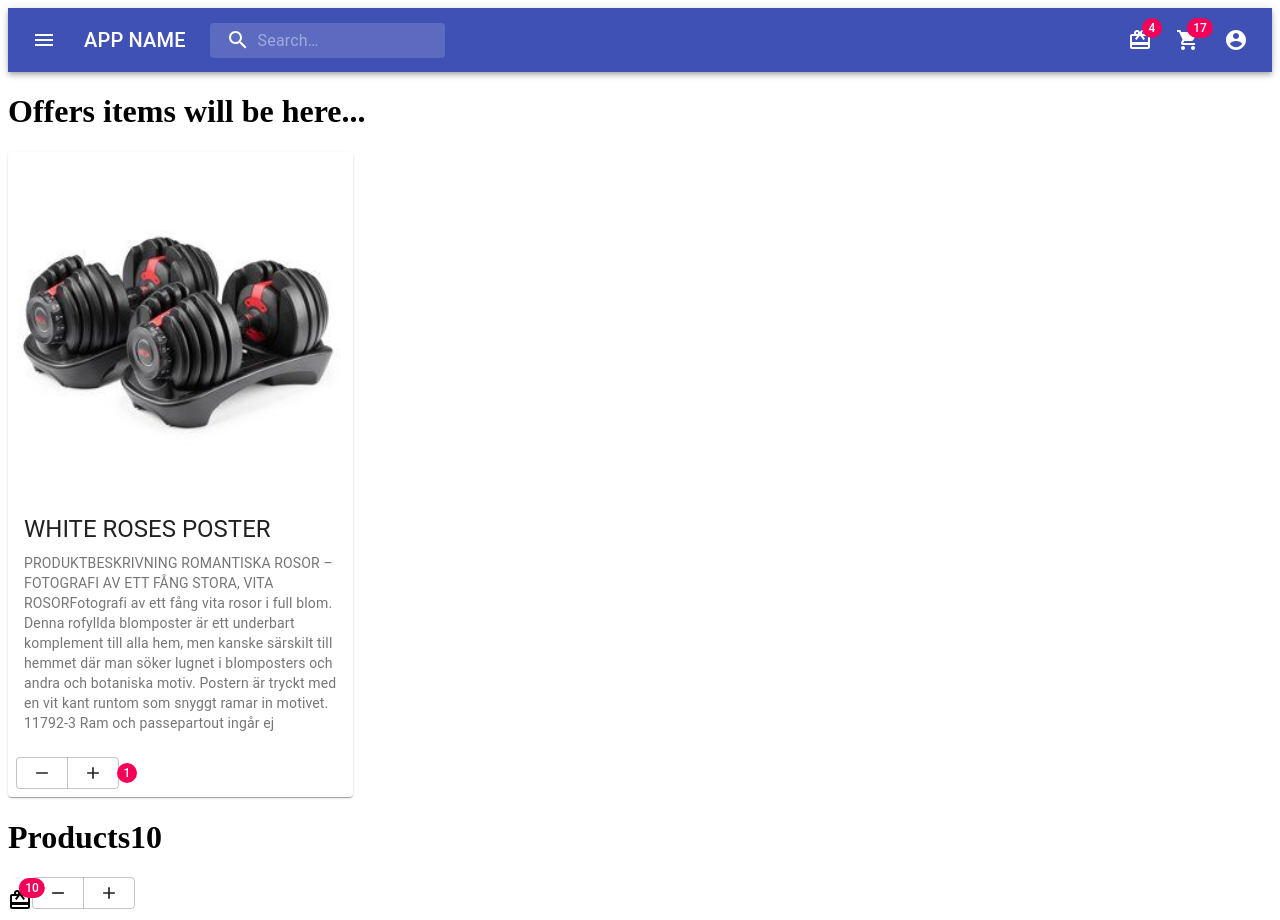
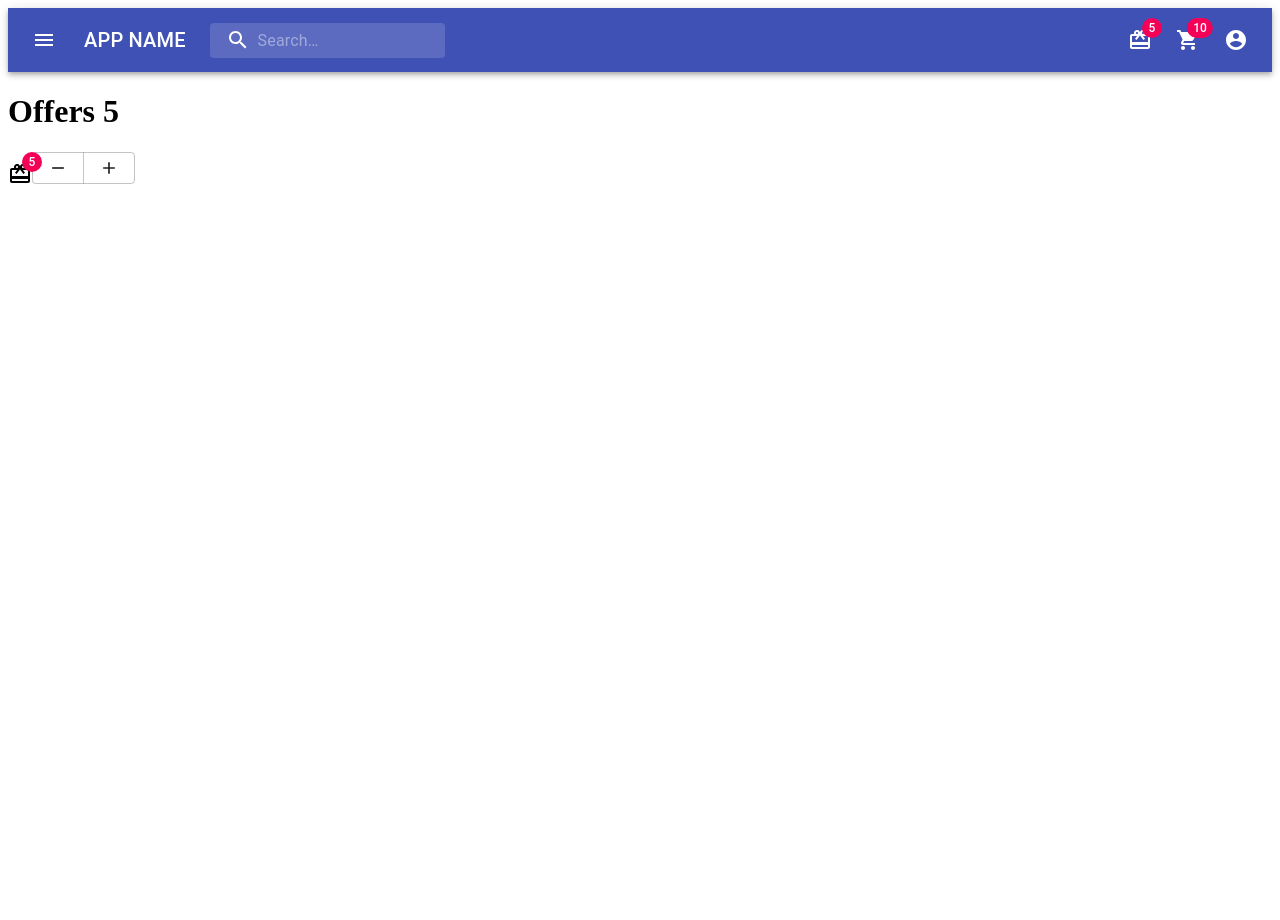
Before and after one commit to YasminSakhnini/redux-with-react, a React (Create React App) app in the folder redux-react/: page /offers in a window 1280 px wide. After the commit the page ends 800 px from the top, so only its background shows below. Built offline with nearby package versions, Linux system fonts and the light colour scheme.

Commit message:
useSelector, useDispatch to control the state

```diff
--- a/redux-react/src/components/AppBar.jsx
+++ b/redux-react/src/components/AppBar.jsx
@@ -15,8 +15,11 @@ import RedeemIcon from '@material-ui/icons/Redeem';
 import ShoppingCartIcon from '@material-ui/icons/ShoppingCart';
 import MoreIcon from '@material-ui/icons/MoreVert';
 import { Link } from 'react-router-dom';
+import { useSelector, useDispatch } from 'react-redux';
+
 
 const useStyles = makeStyles((theme) => ({
+
   grow: {
     flexGrow: 1,
   },
@@ -87,7 +90,9 @@ export default function PrimarySearchAppBar() {
 
   const isMenuOpen = Boolean(anchorEl);
   const isMobileMenuOpen = Boolean(mobileMoreAnchorEl);
-
+  const productsCount = useSelector(state => state.product.productsCount)
+  const offersCount = useSelector(state => state.product.offersCount)
+  const dispatch = useDispatch();
   const handleProfileMenuOpen = (event) => {
     setAnchorEl(event.currentTarget);
   };
@@ -133,16 +138,30 @@ export default function PrimarySearchAppBar() {
       onClose={handleMobileMenuClose}
     >
       <MenuItem component={Link} to="/offers" >
-        <IconButton aria-label="show 4 new offers" color="inherit">
-          <Badge badgeContent={4} color="secondary">
+        <IconButton
+          onClick={() => {
+            dispatch({
+              type: 'INCREASE_OFFERS_COUNTER',
+            })
+          }}
+          aria-label="show 4 new offers"
+          color="inherit">
+          <Badge badgeContent={offersCount} color="secondary">
             <RedeemIcon />
           </Badge>
         </IconButton>
         <p>Offers</p>
       </MenuItem>
       <MenuItem component={Link} to="/products">
-        <IconButton aria-label="show 11 new ShoppingCartIcon" color="inherit">
-          <Badge badgeContent={11} color="secondary">
+        <IconButton
+          onClick={() => {
+            dispatch({
+              type: 'INCREASE_PRODUCTS_COUNTER',
+            })
+          }}
+          aria-label="show 11 new ShoppingCartIcon"
+          color="inherit">
+          <Badge badgeContent={productsCount} color="secondary">
             <ShoppingCartIcon />
           </Badge>
         </IconButton>
@@ -176,7 +195,7 @@ export default function PrimarySearchAppBar() {
           </IconButton>
           <Typography className={classes.title} variant="h6" noWrap>
             APP NAME
-                    </Typography>
+          </Typography>
           <div className={classes.search}>
             <div className={classes.searchIcon}>
               <SearchIcon />
@@ -192,13 +211,23 @@ export default function PrimarySearchAppBar() {
           </div>
           <div className={classes.grow} />
           <div className={classes.sectionDesktop}>
-            <IconButton to="/src/components/Offers.jsx" aria-label="show 4 new offers" color="inherit">
-              <Badge badgeContent={4} color="secondary">
+            <IconButton
+              onClick={() => {
+                dispatch({
+                  type: 'INCREASE_OFFERS_COUNTER',
+                })
+              }} to="/src/components/Offers.jsx" aria-label="show 4 new offers" color="inherit">
+              <Badge badgeContent={offersCount} color="secondary">
                 <RedeemIcon />
               </Badge>
             </IconButton>
-            <IconButton aria-label="show 17 new products" color="inherit">
-              <Badge badgeContent={17} color="secondary">
+            <IconButton
+              onClick={() => {
+                dispatch({
+                  type: 'INCREASE_PRODUCTS_COUNTER',
+                })
+              }} aria-label="show 17 new products" color="inherit">
+              <Badge badgeContent={productsCount} color="secondary">
                 <ShoppingCartIcon />
               </Badge>
             </IconButton>
--- a/redux-react/src/components/Offers.jsx
+++ b/redux-react/src/components/Offers.jsx
@@ -1,14 +1,46 @@
+
 import React from 'react';
-import Products from './Products';
+import Button from '@material-ui/core/Button';
+import Badge from '@material-ui/core/Badge';
+import RedeemIcon from '@material-ui/icons/Redeem';
+import ButtonGroup from '@material-ui/core/ButtonGroup';
+import RemoveIcon from '@material-ui/icons/Remove';
+import AddIcon from '@material-ui/icons/Add';
+import { useSelector, useDispatch } from 'react-redux';
+
 
 const Offers = props => {
+  const offersCount = useSelector(state => state.product.offersCount)
+  const dispatch = useDispatch();
+
 
   return (
     <React.Fragment>
-      <h1>Offers items will be here...</h1>
-      <Products />
+      <h1>Offers {offersCount}</h1>
+      <div>
+        <Badge color="secondary" badgeContent={offersCount}>
+          <RedeemIcon />
+        </Badge>
+        <ButtonGroup>
+          <Button
+            aria-label="reduce"
+            onClick={() => {
+              dispatch({ type: 'REDUCE_OFFERS_COUNTER' })
+            }}
+          >
+            <RemoveIcon fontSize="small" />
+          </Button>
+          <Button
+            aria-label="increase"
+            onClick={() => {
+              dispatch({ type: 'INCREASE_OFFERS_COUNTER' })
+            }}
+          >
+            <AddIcon fontSize="small" />
+          </Button>
+        </ButtonGroup>
+      </div>
     </React.Fragment>
   )
 }
-
 export default Offers;
--- a/redux-react/src/components/Product.jsx
+++ /dev/null
@@ -1,82 +0,0 @@
-import React from 'react';
-import { makeStyles } from '@material-ui/core/styles';
-import Card from '@material-ui/core/Card';
-import CardActionArea from '@material-ui/core/CardActionArea';
-import CardActions from '@material-ui/core/CardActions';
-import CardContent from '@material-ui/core/CardContent';
-import CardMedia from '@material-ui/core/CardMedia';
-import Typography from '@material-ui/core/Typography';
-import Badge from '@material-ui/core/Badge';
-import ButtonGroup from '@material-ui/core/ButtonGroup';
-import Button from '@material-ui/core/Button';
-import AddIcon from '@material-ui/icons/Add';
-import RemoveIcon from '@material-ui/icons/Remove';
-
-
-const useStyles = makeStyles({
-  root: {
-    maxWidth: 345,
-  },
-  media: {
-    height: 345,
-  },
-  alignment: {
-    alignSelf: 'center'
-  }
-});
-
-export default function MediaCard() {
-  const classes = useStyles();
-  const [count, setCount] = React.useState(1);
-
-
-  return (
-    <Card className={classes.root}>
-      <CardActionArea>
-        <CardMedia
-          className={classes.media}
-          image="/images/adjustable-dumbbells.jpg"
-          title=""
-        />
-        <CardContent>
-          <Typography gutterBottom variant="h5" component="h2">
-            WHITE ROSES POSTER
-            </Typography>
-          <Typography variant="body2" color="textSecondary" component="p">
-            PRODUKTBESKRIVNING
-            ROMANTISKA ROSOR – FOTOGRAFI AV ETT FÅNG STORA,
-            VITA ROSORFotografi av ett fång vita rosor i full blom.
-            Denna rofyllda blomposter är ett underbart komplement till alla hem,
-            men kanske särskilt till hemmet där man söker lugnet i
-            blomposters och andra och botaniska motiv.
-            Postern är tryckt med en vit kant runtom som snyggt ramar in motivet.
-            11792-3
-            Ram och passepartout ingår ej
-            </Typography>
-        </CardContent>
-      </CardActionArea>
-      <CardActions>
-        <ButtonGroup>
-          <Button
-            aria-label="reduce"
-            onClick={() => {
-              setCount(Math.max(count - 1, 0));
-            }}
-          >
-            <RemoveIcon fontSize="small" />
-          </Button>
-          <Button
-            aria-label="increase"
-            onClick={() => {
-              setCount(count + 1);
-            }}
-          >
-            <AddIcon fontSize="small" />
-          </Button>
-        </ButtonGroup>
-        <Badge className={classes.alignment} color="secondary" badgeContent={count}>
-        </Badge>
-      </CardActions>
-    </Card>
-  );
-}
--- a/redux-react/src/components/Products.jsx
+++ b/redux-react/src/components/Products.jsx
@@ -1,5 +1,5 @@
 
-import React, { useEffect } from 'react';
+import React from 'react';
 import Button from '@material-ui/core/Button';
 import Badge from '@material-ui/core/Badge';
 import RedeemIcon from '@material-ui/icons/Redeem';
@@ -7,23 +7,16 @@ import ButtonGroup from '@material-ui/core/ButtonGroup';
 import RemoveIcon from '@material-ui/icons/Remove';
 import AddIcon from '@material-ui/icons/Add';
 import { useSelector, useDispatch } from 'react-redux';
-import fetchProducts from '../store/actions/productActions';
-import Product from './Product';
 
 
 const Products = props => {
-  const [count, setCount] = React.useState(1);
   const productsCount = useSelector(state => state.product.productsCount)
-  const dispatch = useDispatch(fetchProducts());
+  const dispatch = useDispatch();
 
-  useEffect(() => {
-    fetchProducts()
-  }, [])
 
   return (
     <React.Fragment>
-      <Product />
-      <h1>Products{productsCount}</h1>
+      <h1>Products {productsCount}</h1>
       <div>
         <Badge color="secondary" badgeContent={productsCount}>
           <RedeemIcon />
@@ -32,7 +25,7 @@ const Products = props => {
           <Button
             aria-label="reduce"
             onClick={() => {
-              dispatch(setCount(Math.max(productsCount - 1, 0)));
+              dispatch({ type: 'REDUCE_PRODUCTS_COUNTER' })
             }}
           >
             <RemoveIcon fontSize="small" />
@@ -40,7 +33,7 @@ const Products = props => {
           <Button
             aria-label="increase"
             onClick={() => {
-              dispatch(setCount(productsCount + 1));
+              dispatch({ type: 'INCREASE_PRODUCTS_COUNTER' })
             }}
           >
             <AddIcon fontSize="small" />
--- a/redux-react/src/components/StartPage.jsx
+++ b/redux-react/src/components/StartPage.jsx
@@ -6,7 +6,6 @@ const StartPage = props => {
   return (
     <React.Fragment>
       <h1>Start Page here...</h1>
-      <Products />
     </React.Fragment>
   )
 }
--- a/redux-react/src/store/reducers/productReducer.js
+++ b/redux-react/src/store/reducers/productReducer.js
@@ -12,6 +12,7 @@ const initialState = {
   products: [],
   error: '',
   productsCount: 10,
+  offersCount: 5,
 }
 
 const productReducer = (state = initialState, action) => {
@@ -33,17 +34,26 @@ const productReducer = (state = initialState, action) => {
         loading: false,
         error: action.error
       }
-    case INCREASE_PRODUCTS_COUNTER:
+    case 'INCREASE_PRODUCTS_COUNTER':
       return {
         ...state,
-        products: action.payload,
-        productsCount: state.productsCount + 1
+        productsCount: ++state.productsCount,
       }
-    case REDUCE_PRODUCTS_COUNTER:
+    case 'REDUCE_PRODUCTS_COUNTER':
       return {
         ...state,
-        products: action.payload,
-        productsCount: state.productsCount - 1
+        productsCount: --state.productsCount,
+        offersCount: --state.offersCount,
+      }
+    case 'INCREASE_OFFERS_COUNTER':
+      return {
+        ...state,
+        offersCount: ++state.offersCount,
+      }
+    case 'REDUCE_OFFERS_COUNTER':
+      return {
+        ...state,
+        offersCount: --state.offersCount,
       }
     default: return state
   }
--- a/redux-react/src/store/reducers/rootReducer.js
+++ b/redux-react/src/store/reducers/rootReducer.js
@@ -5,7 +5,8 @@ import productReducer from './productReducer'
 const rootReducer = combineReducers({
   user: userReducer,
   product: productReducer,
-  productsCount: 1,
+  productsCount: 0,
+  offersCount: 0,
 })
 
 export default rootReducer;
--- a/redux-react/src/store/store.js
+++ b/redux-react/src/store/store.js
@@ -1,8 +1,7 @@
 import { createStore, applyMiddleware } from 'redux';
 import thunk from 'redux-thunk';
-import { composeWithDevTools } from 'redux-devtools-extension';
 import rootReducer from './reducers/rootReducer';
 
-const store = createStore(rootReducer, composeWithDevTools(applyMiddleware(thunk)));
+const store = createStore(rootReducer, applyMiddleware(thunk));
 
 export default store;
```
Also changed, not shown: redux-react/src/products.json (renamed from redux-react/public/products.json).
